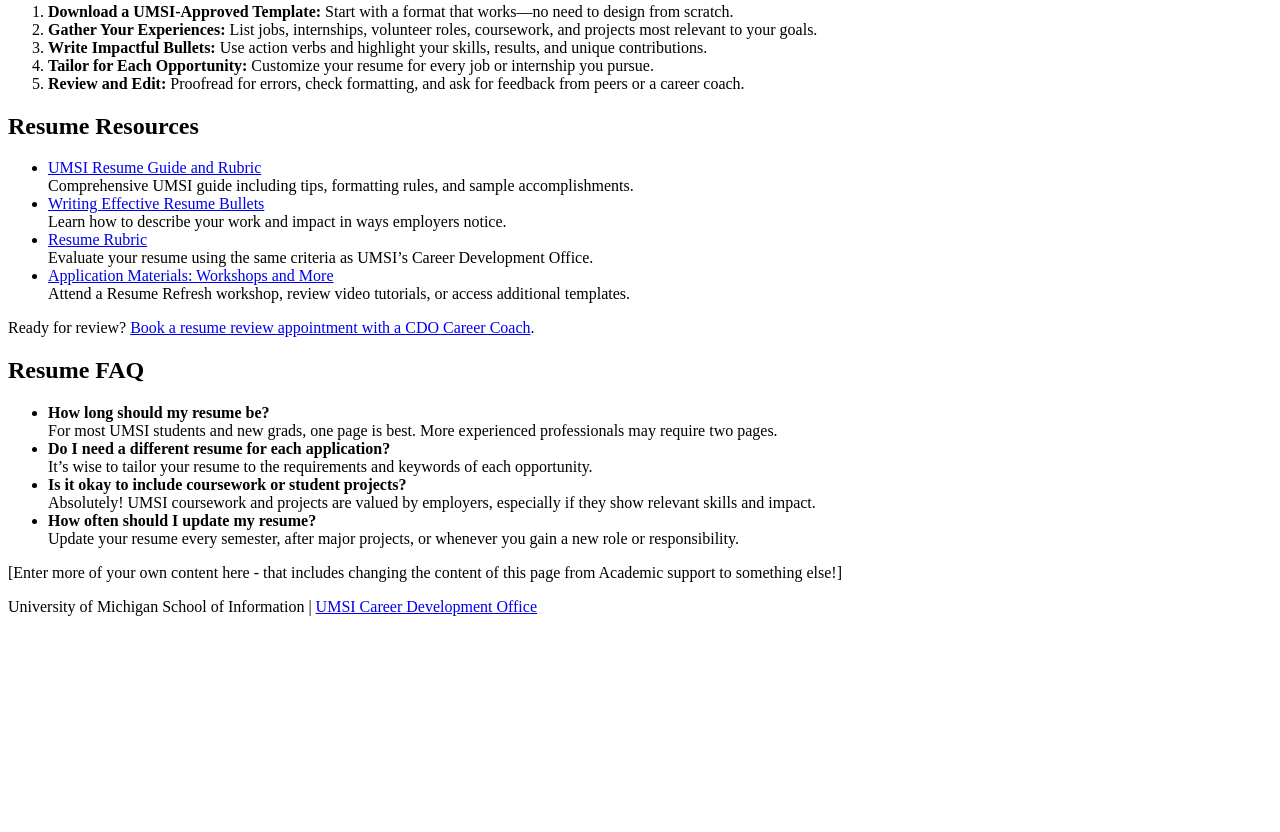
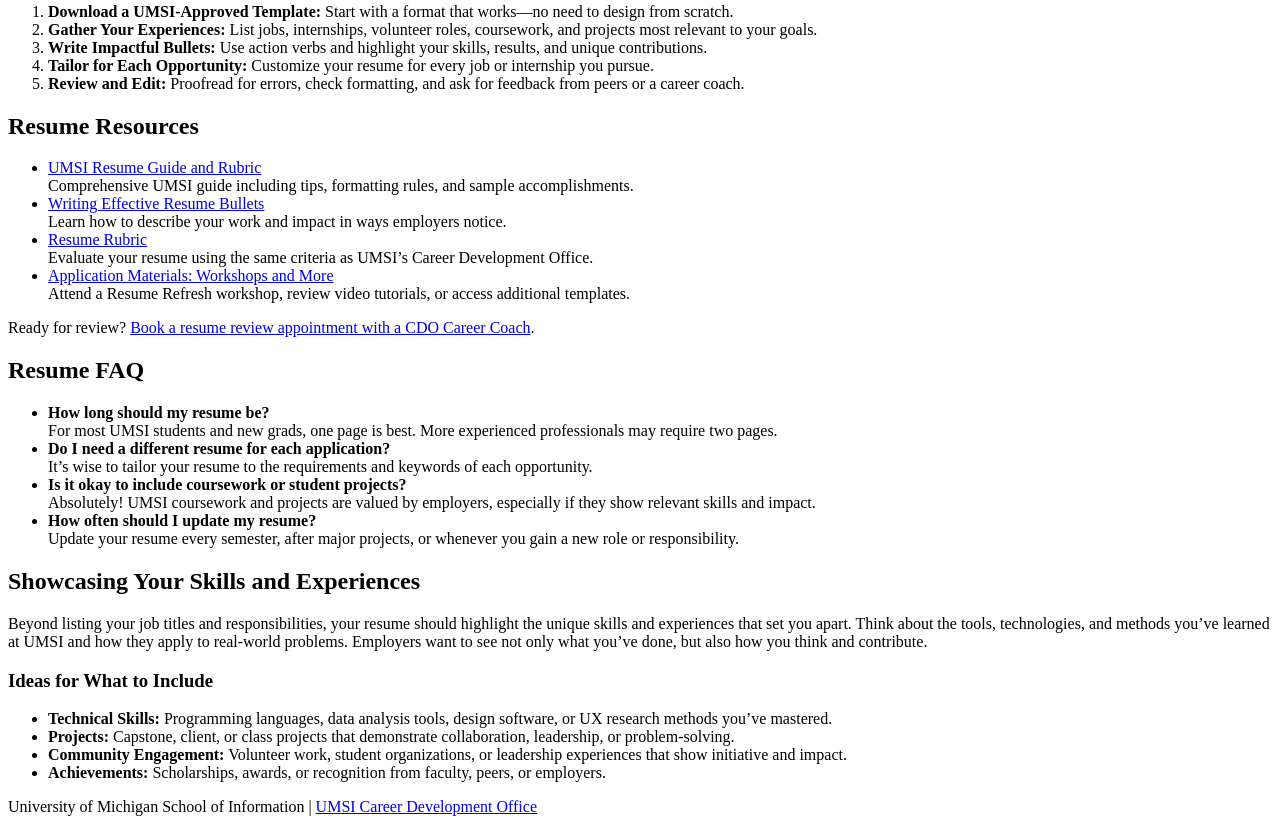
Before and after one commit to ashleyk31/client_project_html_f25, a plain HTML site: page resume.html in a window 1280 px wide. Shown: the part 813-1645 px from the top of the page. Before the commit the page ends 1445 px from the top, so only its background shows below. Drawn offline with Linux system fonts and the light colour scheme.

Commit message:
second edit

```diff
--- a/resume.html
+++ b/resume.html
@@ -105,14 +105,32 @@
           <!-- Content taken & modified from UMGPT with the prompt, "for the same content write me some intro content and resources for a resume page" - this was after I had asked for content for the home page.
         UMGPT. (2025). UMGPT (GPT-4.1 August 25th version) [Large language model]. -->
 
-<div>[Enter more of your own content here - that includes changing the  content of this page from Academic support to something else!]</div>
+        <div>
+          <h2>Showcasing Your Skills and Experiences</h2>
+          <p>
+            Beyond listing your job titles and responsibilities, your resume should highlight
+            the unique skills and experiences that set you apart. Think about the tools,
+            technologies, and methods you’ve learned at UMSI and how they apply to real-world
+            problems. Employers want to see not only what you’ve done, but also how you think
+            and contribute.
+          </p>
 
+          <h3>Ideas for What to Include</h3>
+          <ul>
+            <li><strong>Technical Skills:</strong> Programming languages, data analysis tools, design software, or UX research methods you’ve mastered.</li>
+            <li><strong>Projects:</strong> Capstone, client, or class projects that demonstrate collaboration, leadership, or problem-solving.</li>
+            <li><strong>Community Engagement:</strong> Volunteer work, student organizations, or leadership experiences that show initiative and impact.</li>
+            <li><strong>Achievements:</strong> Scholarships, awards, or recognition from faculty, peers, or employers.</li>
+          </ul>
+
+        </div>
 
         <div></div>
         <div></div>
         <div></div>
         <div></div>
     </main>
+
     <footer>
       <p>University of Michigan School of Information | <a href="https://umich.instructure.com/courses/137916">UMSI Career Development Office </a></p>
       </footer>
```
Also changed, not shown: career_exploration.html (+15 -0 lines), 1 other file.
